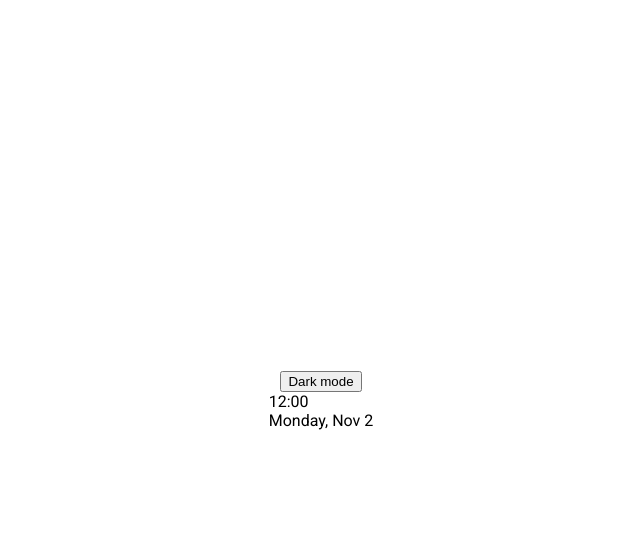
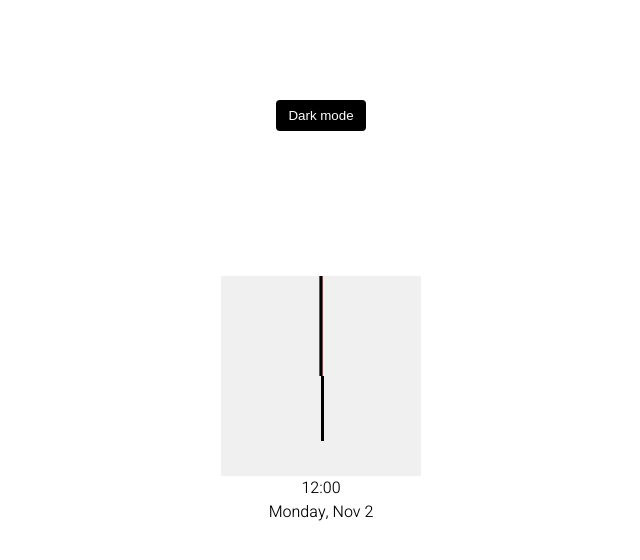
Before and after one commit to mschneider86/javascript-projects, a plain HTML site: page 19-theme-clock/index.html in a window 1280 px wide. Shown: the whole page, without its empty margins (319-959 px from the left). Drawn offline with Linux system fonts and the light colour scheme.

Commit message:
added initial clock css

```diff
--- a/19-theme-clock/style.css
+++ b/19-theme-clock/style.css
@@ -1,16 +1,87 @@
-@import url('https://fonts.googleapis.com/css2?family=Roboto:wght@400;700&display=swap');
+@import url('https://fonts.googleapis.com/css?family=Heebo:300&display=swap');
 
 * {
   box-sizing: border-box;
 }
 
+:root {
+  --primary-color: #000;
+  --secondary-color: #fff;
+}
+
+html {
+  transition: all 0.5s ease-in;
+}
+
+html.dark{
+  --primary-color: #fff
+  --secondary-color: #333
+}
+
+html.dark {
+  background-color: #111;
+  color: var(--primary-color);
+}
+
 body {
-  font-family: 'Roboto', sans-serif;
+  font-family: 'Heebo', sans-serif;
   display: flex;
-  flex-direction: column;
   align-items: center;
   justify-content: center;
   height: 100vh;
   overflow: hidden;
   margin: 0;
 }
+
+.toggle {
+  background-color: var(--primary-color);
+  color: var(--secondary-color);
+  border: 0;
+  border-radius: 4px;
+  padding: 8px 12px;
+  position: absolute;
+  top: 100px;
+}
+
+.toggle:focus {
+  outline: none;
+}
+
+.clock-container{
+  display: flex;
+  flex-direction: column;
+  justify-content: space-between;
+  align-items: center;
+}
+
+.clock{
+  position: relative;
+  width: 200px;
+  height: 200px;
+  background-color: #f0f0f0;
+}
+
+.needle{
+  background-color: var(--primary-color);
+  position: absolute;
+  top: 50%;
+  left: 50%;
+  height: 65px;
+  width: 3px;
+  transform-origin: bottom center;
+}
+
+.needle.hour{
+  transform: translate(-50%, -100%) rotate(0deg);
+}
+
+.needle.minute{
+  transform: translate(-50%, -100%) rotate(0deg);
+  height: 100px;
+}
+
+.needle.hour{
+  transform: translate(-50%, -100%) rotate(0deg);
+  height: 100px;
+  background-color: #e74c3c;
+}
```
